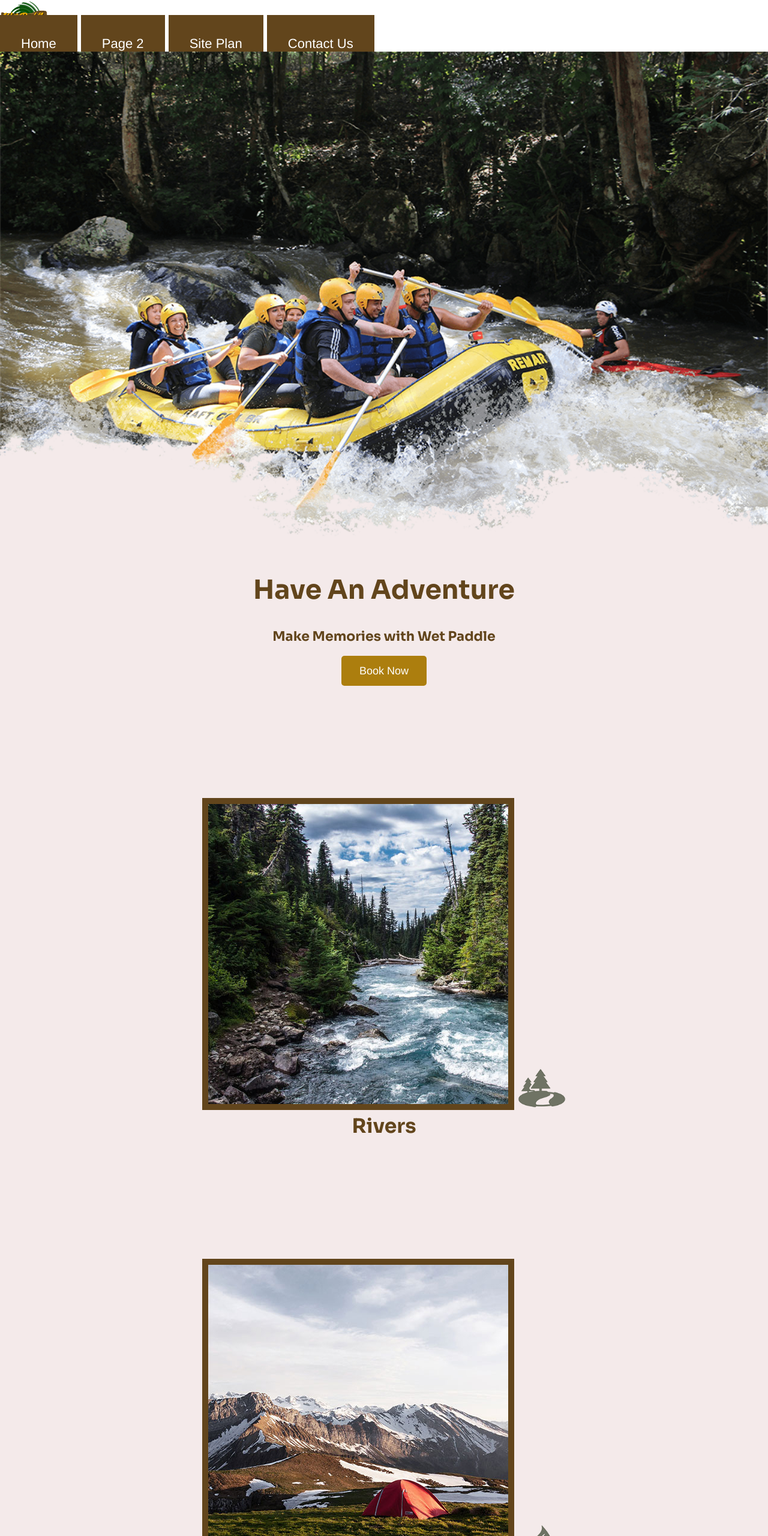
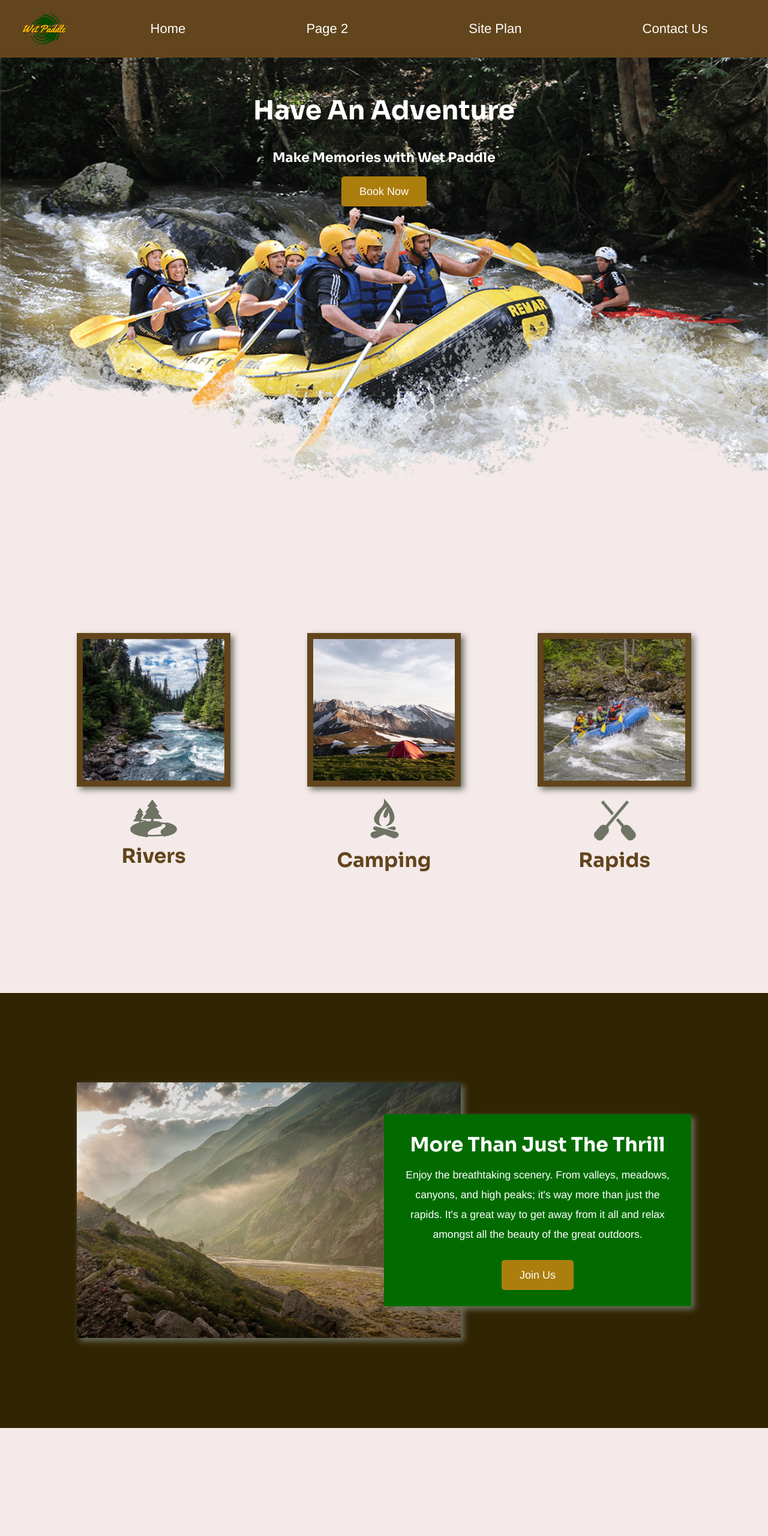
Before and after one commit to herbertmoroni/wdd130, a plain HTML site: page wwr/index.html in a window 1280 px wide. Shown: the top 2560 px of the page at 60% size. Drawn offline with Linux system fonts and the light colour scheme.

Commit message:
Home Page Finishing

```diff
--- a/wwr/styles/style.css
+++ b/wwr/styles/style.css
@@ -14,15 +14,24 @@ body {
 }
 
 header {
-    background-color: white;
+    background-color: #62451C;
+    display: grid;
+    grid-template-columns: 150px auto;
 }
 
 #logo_link{
     padding-top: 5px;
+    justify-self: center;
+    align-self: center;
 }
 
 .logo {
     width: 80px;
+}
+
+nav {
+    display: flex;
+    justify-content: space-around;
 }
 
 nav a {
@@ -38,13 +47,38 @@ nav a:hover {
     color: white;
 }
 
+#hero {
+    display: grid;
+    grid-template-columns: 1fr 3fr 1fr;
+    margin-top: -100px;
+}
+
+#hero-box {
+    grid-column: 1/4;
+    grid-row: 1/3;
+    z-index: -1;
+}
+
 #hero-img {
     width: 100%;
 }
 
-#hero-msg h1, #hero-msg h4 {
+#hero-msg {
+    grid-column: 2/3;
+    grid-row: 1/2;
+    margin-top: 150px;
+}
+
+#hero-msg h1 {
     text-align: center;
     font-family: Sora, Arial, sans-serif;
+    color: white;
+}
+
+#hero-msg h4 {
+    text-align: center;
+    font-family: Sora, Arial, sans-serif;
+    color: white;
 }
 
 .home-title {
@@ -53,7 +87,6 @@ nav a:hover {
     font-size: 2em;
     margin-top: 10px;
 }
-
 
 h2 {
     color: #62451C;
@@ -84,6 +117,8 @@ h4 {
     color: white;
 }
 
+
+
 main section {
     text-align: center;
 }
@@ -92,12 +127,50 @@ main section img {
     box-sizing: border-box;
 }
 
+.home-grid {
+    display: grid;
+    grid-template-columns: 1fr 1fr 1fr 1fr 1fr 1fr 1fr 1fr 1fr 1fr;
+}
+
+.rivers-card {
+    grid-column: 2/4;
+    grid-row: 2/3;
+}
+
+.camping-card {
+    grid-column: 5/7;
+    grid-row: 2/3;
+}
+
+.rapids-card {
+    grid-column: 8/10;
+    grid-row: 2/3;
+}
+
+.mountains {
+    width: 100%;
+    grid-column: 2/7;
+    grid-row: 5/8;
+    box-shadow: 5px 5px 10px #6f7364;
+}
+
 .rivers-card, .camping-card, .rapids-card {
     margin: 200px 0;
 }
 
 .card-img {
     border: 10px solid #62451C;
+    transition: transform .5s;
+    box-shadow: 5px 5px 10px #6f7364;
+}
+
+.card-img:hover {
+    opacity: .6;
+    transform: scale(1.1);
+}
+
+.card-img, .mountains {
+    width: 100%;
 }
 
 .icon {
@@ -108,12 +181,17 @@ main section img {
 #background {
     height: 725px;
     background-color: #302403;
+    grid-column: 1/11;
+    grid-row: 4/9;
 }
 
 .msg {
     background-color: #016B00;
     line-height: 1.5em;
     padding: 35px;
+    grid-column: 6/10;
+    grid-row: 6/7;
+    box-shadow: 5px 5px 10px #6f7364;
 }
 
 .msg h2 {
@@ -131,6 +209,9 @@ footer {
     background-color: #62451C;
     padding: 25px 50px;
     margin-top: 200px;
+    display: flex;
+    justify-content: space-around;
+    align-items: center;
 }
 
 footer p {
@@ -155,3 +236,45 @@ footer a:hover {
 footer .social img {
     padding-top: 15px;
 }
+
+@media screen and (max-width: 900px) {
+    #hero, .home-grid {
+        display: block;
+        height: auto;
+    }
+    nav, footer {
+        flex-direction: column;
+    }
+    nav a {
+        display: block;
+        padding: 15px;
+    }
+    #hero {
+        margin-top: 0;
+    }
+    #hero-msg {
+        margin-top: 0;
+    }
+    #hero-msg h4 {
+        display: none;
+    }
+    .home-title {
+        font-size: 25px;
+        color: #6f7364;
+    }
+    .rivers-card, .camping-card, .rapids-card {
+        margin: 50px auto;
+        width: 60%;
+    }
+    #background {
+        display: none;
+    }
+    .mountains, .msg {
+        width: 80%;
+        display: block;
+        margin: 0 auto;
+    }
+    footer {
+        margin-top: 25px;
+    }
+}
```
